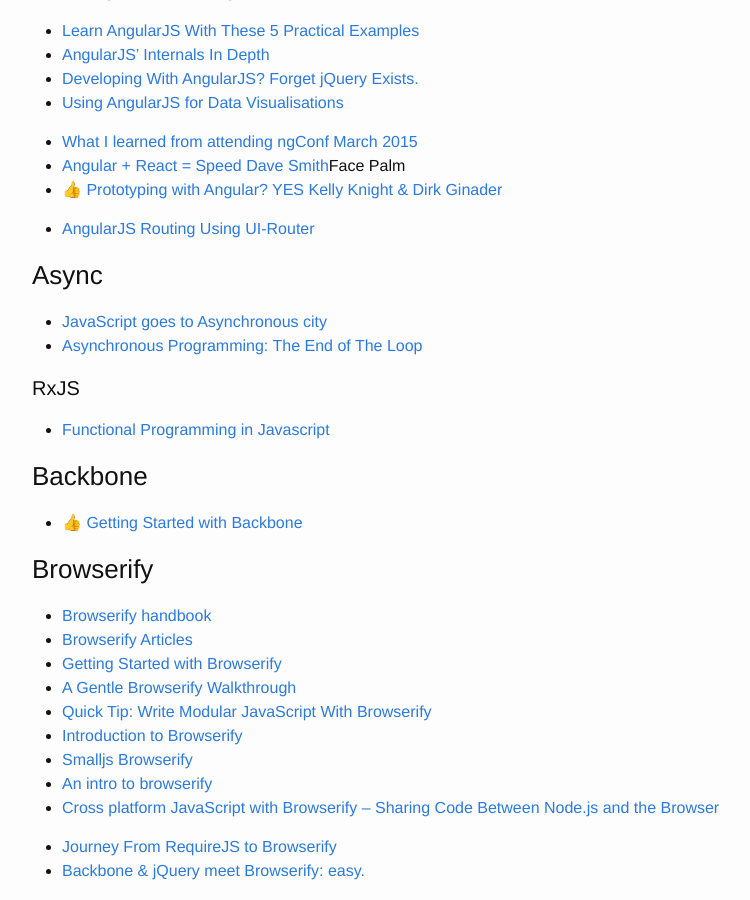
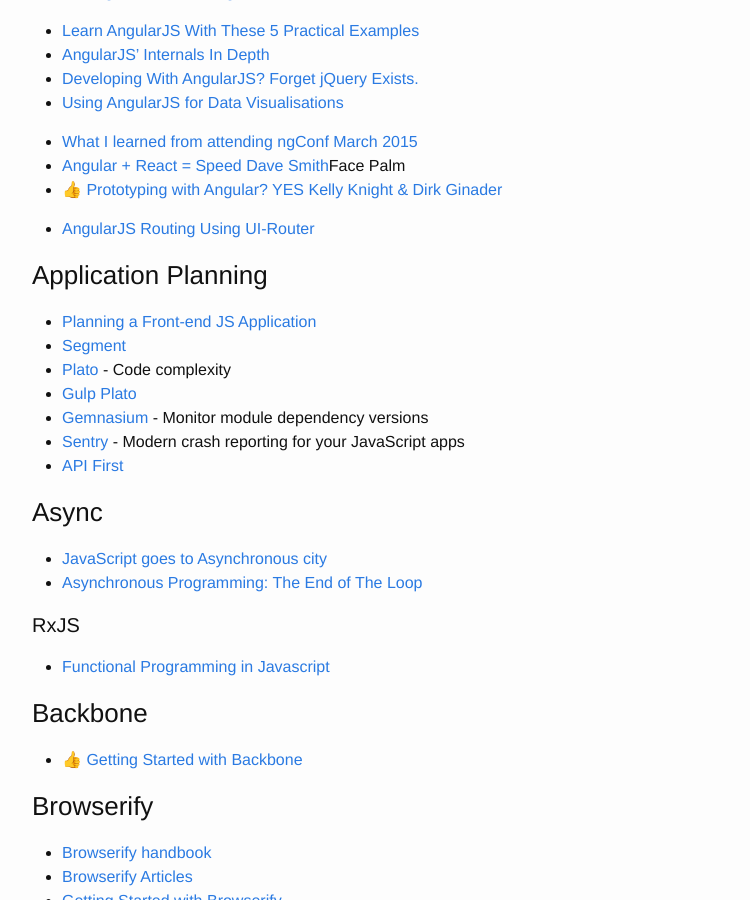
Before and after one commit to brownerd/brownerd.github.io, a Jekyll site: the page built from _posts/2015-01-01-reading-list-2015.md, in a window 1280 px wide and 900 px high, scrolled down 18062 px. Shown: the whole window, without its empty margins (238-988 px from the left). Built offline with Jekyll 4.4.1, drawn with Linux system fonts in a browser that asks for light colours; emoji names are drawn with the system emoji font.

Commit message:
Application

```diff
--- a/_posts/2015-01-01-reading-list-2015.md
+++ b/_posts/2015-01-01-reading-list-2015.md
@@ -967,6 +967,16 @@ SVG patterns for Data Visualization](http://riccardoscalco.github.io/textures/)
 
 
 
+### Application Planning
+- [Planning a Front-end JS Application](https://www.youtube.com/watch?v=q4zEGkjTBFA)
+- [Segment](https://segment.com/integrations)
+- [Plato](https://github.com/es-analysis/plato) - Code complexity
+- [Gulp Plato](https://www.npmjs.com/package/gulp-plato)
+- [Gemnasium](https://gemnasium.com/) - Monitor module dependency versions
+- [Sentry](https://getsentry.com/for/javascript/) - Modern crash reporting for your JavaScript apps
+- [API First](http://www.api-first.com/categories.html#Design)
+
+
 
 ### Async
 
```
